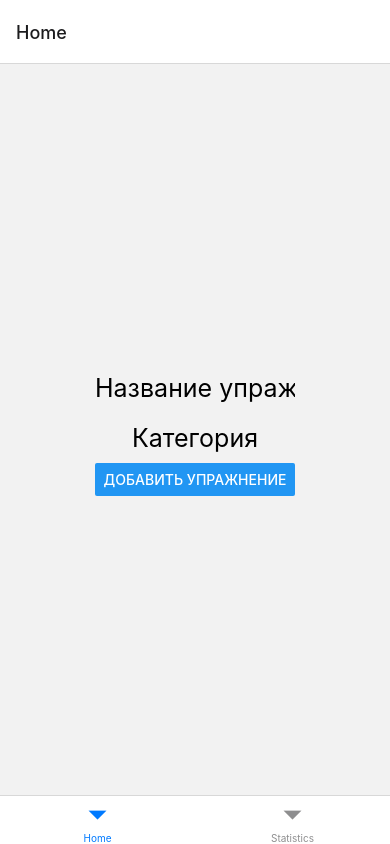
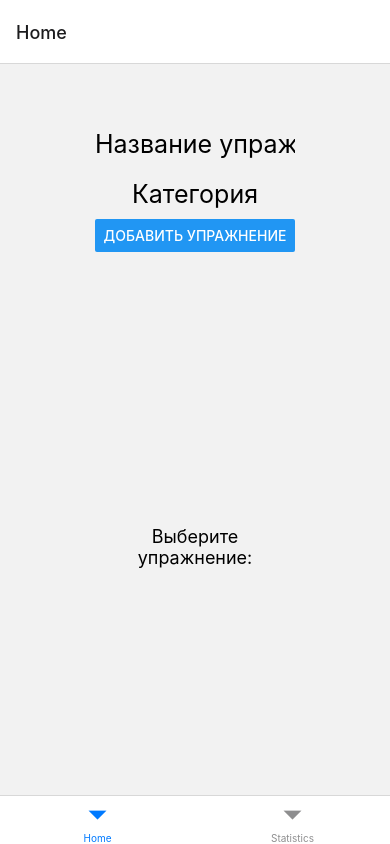
Before and after one commit to VeryStone69/react_native_todo, a React Native app: screen / in a window 390 px wide. Built offline with nearby package versions, Linux system fonts and the light colour scheme.

Commit message:
add: ExerciseList.tsx to App

```diff
--- a/App.tsx
+++ b/App.tsx
@@ -6,8 +6,9 @@ import {createBottomTabNavigator} from '@react-navigation/bottom-tabs';
 import {AddExerciseForm, ExerciseData} from "./common/component/AddExerciseForm/AddExerciseForm";
 import {ReactElement, ReactNode, useState} from "react";
 import uuid from 'react-native-uuid';
+import {ExerciseList} from "./common/component/ExerciseList/ExerciseList";
 
-type Exercise = {
+export type Exercise = {
     category: string
     exerciseName: string
     id: string | number[]
@@ -22,15 +23,18 @@ function HomeScreen() {
         } else {
             Alert.alert(JSON.stringify("Напиши покороче. Тут ограничение в 35 символов"))
         }
-
+    };
+    const handleSelectExercise = (selectedExercise: Exercise) => {
+        Alert.alert(JSON.stringify(`Выбрано упражнение: ${selectedExercise.exerciseName}`))
     };
     return (
         <>
             <View style={{flex: 1, alignItems: 'center', justifyContent: 'center'}}>
-                {/*<Text>путь длинной в 1000 миль начинается с одного единственного первого шага</Text>*/}
                 <AddExerciseForm onAddExercise={handleAddExercise}/>
             </View>
-            <View></View>
+            <View style={{flex: 2, alignItems: 'center', justifyContent: 'center'}}>
+                <ExerciseList exercises={exercises} onSelectExercise={handleSelectExercise} />
+            </View>
         </>
 
     );
```
